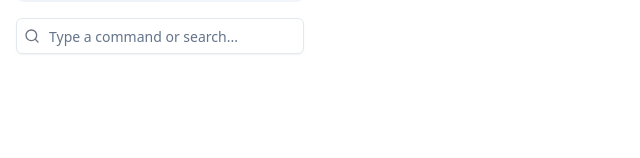
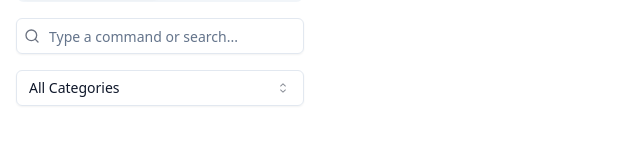
Before and after one commit to dijodaijuc/EasyFill-v2, a React (Vite) app: page / in a window 1280 px wide. Shown: the part 142-300 px from the top of the page, without its empty margins (0-640 px from the left). Built offline with nearby package versions, Linux system fonts and the light colour scheme.

Commit message:
Added select component

```diff
--- a/src/App.tsx
+++ b/src/App.tsx
@@ -6,6 +6,13 @@ import { SearchInput } from "./components/ui/SearchInput";
 import { SnippetForm } from "./components/ui/SnippetForm";
 import { SnippetList } from "./components/ui/SnippetList";
 import { ImportExportButtons } from "./components/ui/ImportExportButtons";
+import {
+  Select,
+  SelectContent,
+  SelectItem,
+  SelectTrigger,
+  SelectValue,
+} from "@/components/ui/select";
 
 interface Snippet {
   id: string;
@@ -199,6 +206,22 @@ function App() {
               searchTerm={searchTerm}
               setSearchTerm={setSearchTerm}
             />
+            <Select
+              value={selectedCategory}
+              onValueChange={setSelectedCategory}
+            >
+              <SelectTrigger className="w-full">
+                <SelectValue placeholder="Select a category" />
+              </SelectTrigger>
+              <SelectContent>
+                <SelectItem value="all">All Categories</SelectItem>
+                {categories.map((category) => (
+                  <SelectItem key={category.id} value={category.name}>
+                    {category.name}
+                  </SelectItem>
+                ))}
+              </SelectContent>
+            </Select>
             <SnippetList
               snippets={snippets}
               searchTerm={searchTerm}
```
